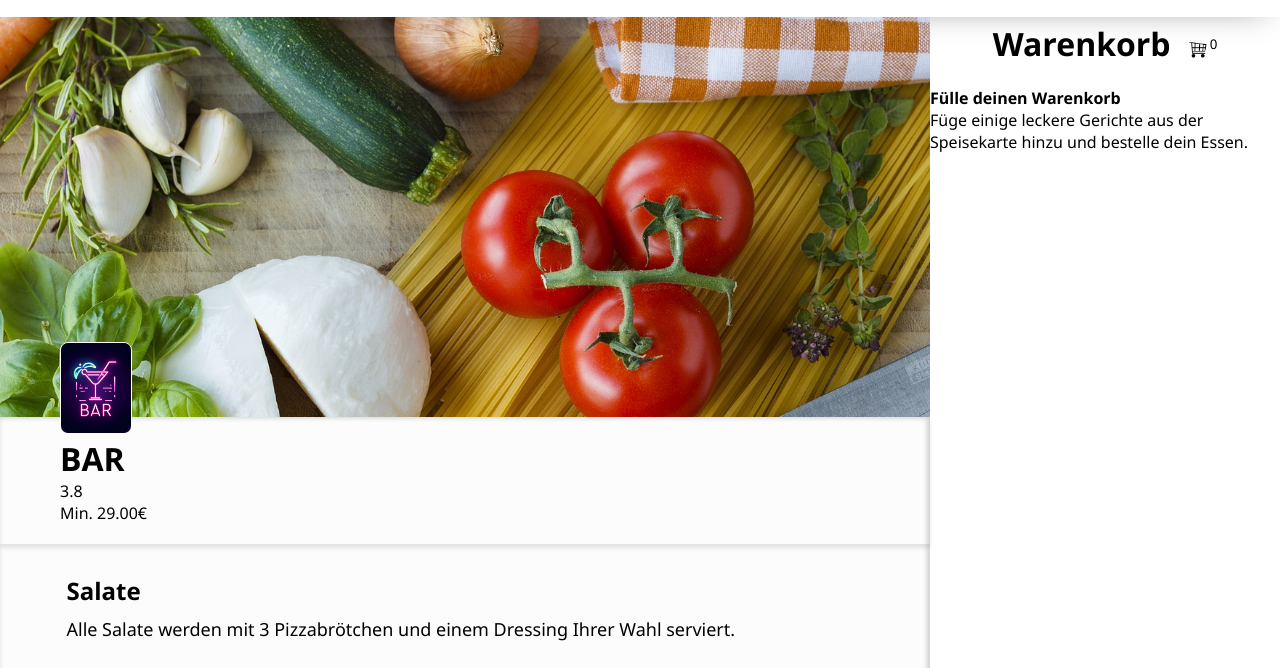
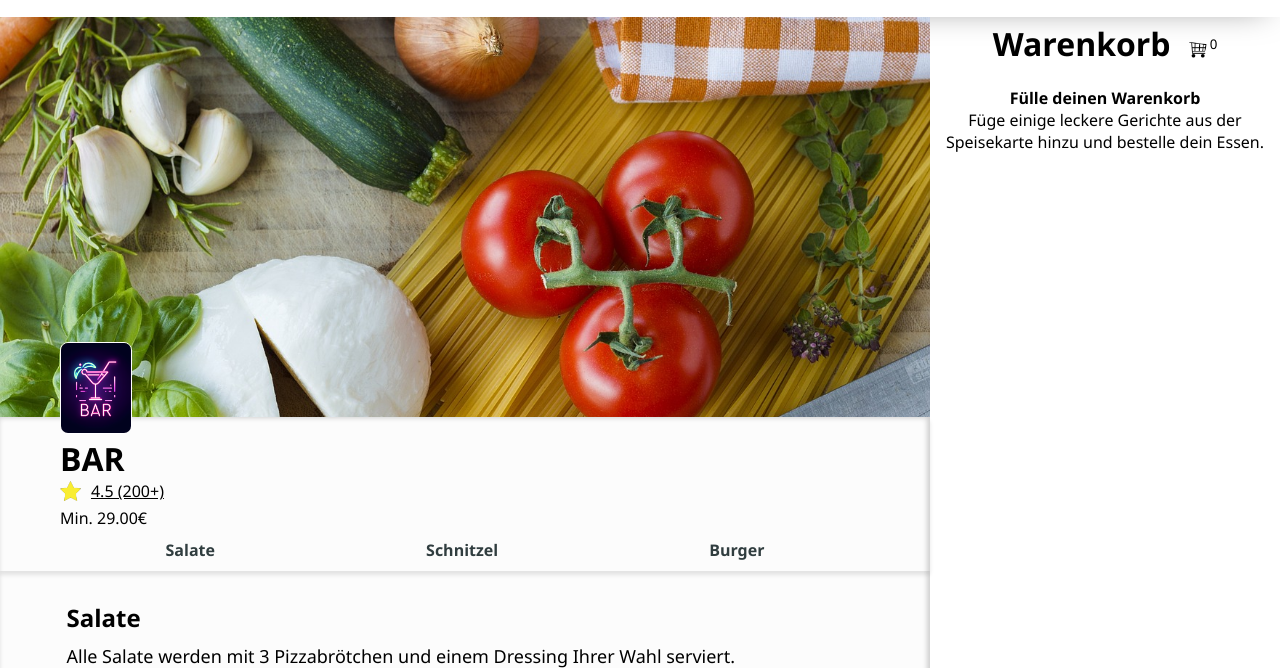
Before and after one commit to AndreiButalov/Liferando-Clone, a plain HTML site: page index.html in a window 1280 px wide. Shown: the part 60-728 px from the top of the page. Drawn offline with Linux system fonts and the light colour scheme.

Commit message:
renderBasketAll

```diff
--- a/index.html
+++ b/index.html
@@ -23,22 +23,30 @@
                         <div class="restaurant_title">
                             <img class="image_bar" src="./img/ai-generated-8670468_640.png" alt="">
                             <h1>BAR</h1>
-                            <p>3.8</p>
+                            <div class="review">
+                                <img src="./img/star-152893_640.png" alt="">
+                                <p>4.5 (200+)</p>
+                            </div>
                             <p>Min. 29.00€</p>
+                            <div class="link_to_dish">
+                                <a href="#salate">Salate</a>
+                                <a href="#schnitzel">Schnitzel</a>
+                                <a href="#burger">Burger</a>
+                            </div>
                         </div>
                     </div>
                     <div class="menu">
-                        <h2>Salate</h2>
+                        <h2 id="salate">Salate</h2>
                         <p>Alle Salate werden mit 3 Pizzabrötchen und einem Dressing Ihrer Wahl serviert.</p>
                         <img src="./img/meal-2834549_640.jpg" alt="">
                         <div id="post_menu_salat"></div>
 
-                        <h2>Hausgemachte Schnitzel</h2>
+                        <h2 id="schnitzel">Hausgemachte Schnitzel</h2>
                         <p>Alle Schnitzel werden mit einem kleinen Beilagensalat serviert.</p>
                         <img src="./img/schnipo-1837703_640.jpg" alt="">
                         <div id="post_menu_schnitzel"></div>
 
-                        <h2>Burger</h2>
+                        <h2 id="burger">Burger</h2>
                         <p>Unsere Burger werden aus frisch gebackenen Brioche Brötchen, reinem Rindfleisch,
                             Hähnchenfilet und weiteren Zutaten nach Wunsch zubereitet.</p>
                         <img src="./img/hamburger-1238246_640.jpg" alt="">
--- a/script.js
+++ b/script.js
@@ -83,13 +83,13 @@ let dishSalat = [
 loadBaskes();
 
 function render() {
-
     renderDish(dishSalat, 'post_menu_salat');
     renderDish(dishSchnitzel, 'post_menu_schnitzel');
     renderDish(dishBurger, 'post_menu_burger');
-    renderHiddenBasket();
-    renderBasket();
+    renderBasket('sup', 'basket', 'total_price');
+    renderBasket('sup_hidden', 'hidden_basket', 'total_price_hidden');
 }
+
 
 function renderDish(arr, id) {
     let post = document.getElementById(id);
@@ -113,16 +113,15 @@ function generatePostMenu(obj, element, i) {
 }
 
 
-function renderBasket() {
+function renderBasket(basketId, basketBasket, basketPrice) {
 
-    let id = document.getElementById('sup');
-    let basket = document.getElementById('basket');
-    let totalPrice = document.getElementById('total_price');
+    let id = document.getElementById(basketId);
+    let basket = document.getElementById(basketBasket);
+    let totalPrice = document.getElementById(basketPrice);
 
     id.innerHTML = '';
     basket.innerHTML = '';
-    totalPrice.innerHTML = `<br><b>Fülle deinen Warenkorb</b><br>
-    Füge einige leckere Gerichte aus der Speisekarte hinzu und bestelle dein Essen.`;
+    totalPrice.innerHTML = `<br><b>Fülle deinen Warenkorb</b><br>Füge einige leckere Gerichte aus der Speisekarte hinzu und bestelle dein Essen.`;
 
     let sum = 0;
     let totalSum = 0;
@@ -141,30 +140,31 @@ function renderBasket() {
 
 }
 
-function renderHiddenBasket() {
-    let basket = document.getElementById('hidden_basket');
-    let id = document.getElementById('sup_hidden');
-    let totalPrice = document.getElementById('total_price_hidden');
+// function renderHiddenBasket() {
 
-    id.innerHTML = '';
-    basket.innerHTML = '';
-    totalPrice.innerHTML = 'Warenkorb ist leer';
+//     let id = document.getElementById('sup_hidden');
+//     let basket = document.getElementById('hidden_basket');
+//     let totalPrice = document.getElementById('total_price_hidden');
 
-    let sum = 0;
-    let totalSum = 0;
-    let totalQuantity = 0;
+//     id.innerHTML = '';
+//     basket.innerHTML = '';
+//     totalPrice.innerHTML = 'Warenkorb ist leer';
 
-    for (let i = 0; i < basketArray.length; i++) {
-        sum = basketArray[i]['price'] * basketArray[i]['quantity'];
-        basket.innerHTML += generateBasket(sum, basketArray[i], i);
+//     let sum = 0;
+//     let totalSum = 0;
+//     let totalQuantity = 0;
 
-        let value = +document.getElementById(`sum${i}`).innerText;
-        totalSum += value;
-        totalPrice.innerHTML = generateDeleteAll(totalSum);
-        totalQuantity += basketArray[i]['quantity'];
-    }
-    id.innerHTML += `${totalQuantity}`;
-}
+//     for (let i = 0; i < basketArray.length; i++) {
+//         sum = basketArray[i]['price'] * basketArray[i]['quantity'];
+//         basket.innerHTML += generateBasket(sum, basketArray[i], i);
+
+//         let value = +document.getElementById(`sum${i}`).innerText;
+//         totalSum += value;
+//         totalPrice.innerHTML = generateDeleteAll(totalSum);
+//         totalQuantity += basketArray[i]['quantity'];
+//     }
+//     id.innerHTML += `${totalQuantity}`;
+// }
 
 function generateDeleteAll(totalSum) {
     return `
--- a/style.css
+++ b/style.css
@@ -1,7 +1,10 @@
+html {
+    scroll-behavior: smooth;
+}
+
 body {
     margin: 0;
     font-family: Segoe UI;
-    scrollbar-3d-light-color:#FFFFFF;
 }
 
 .main {
@@ -65,7 +68,7 @@ body {
 
 .restaurant_title {
     position: relative;
-    padding: 20px 60px;
+    padding: 20px 60px 10px;
 }
 
 .restaurant_title h1, p {
@@ -85,7 +88,7 @@ body {
 
 .link_to_dish {
     display: flex;
-    margin-top: 30px;
+    margin-top: 10px;
     justify-content: space-around;
 }
 
@@ -97,7 +100,9 @@ body {
 
 .review {
     display: flex;
-    gap: 5px;
+    align-items: center;
+    gap: 10px;
+    margin-bottom: 5px;
 }
 
 .review img {
@@ -161,6 +166,10 @@ body {
     box-shadow: inset -2px 0px 5px 1px rgba(0,0,0,0.18);
 }
 
+#total_price {
+    text-align: center;
+}
+
 .totale_price {
     text-align: center;
 }
@@ -200,8 +209,10 @@ body {
 
 .basket {
     position: fixed;
-    height: 79%;
-    overflow-y: scroll;
+    width: 350px;
+    height: 80%;
+	overflow-y: scroll;
+    padding-bottom: 10px;
 }
 
 .shopping_cart {
@@ -215,6 +226,7 @@ body {
     margin-block-end: 0;
     margin-block-start: 0;
 }
+
 
 .shopping_cart img {
     height: 24px;
@@ -329,6 +341,11 @@ body {
     width: 100%;
 }
 
+.total_price_hidden {
+    text-align: center;
+    padding-bottom: 20px;
+}
+
 .total_price_hidden button {
     padding: 10px 60px;
     margin-bottom: 30px;
```
